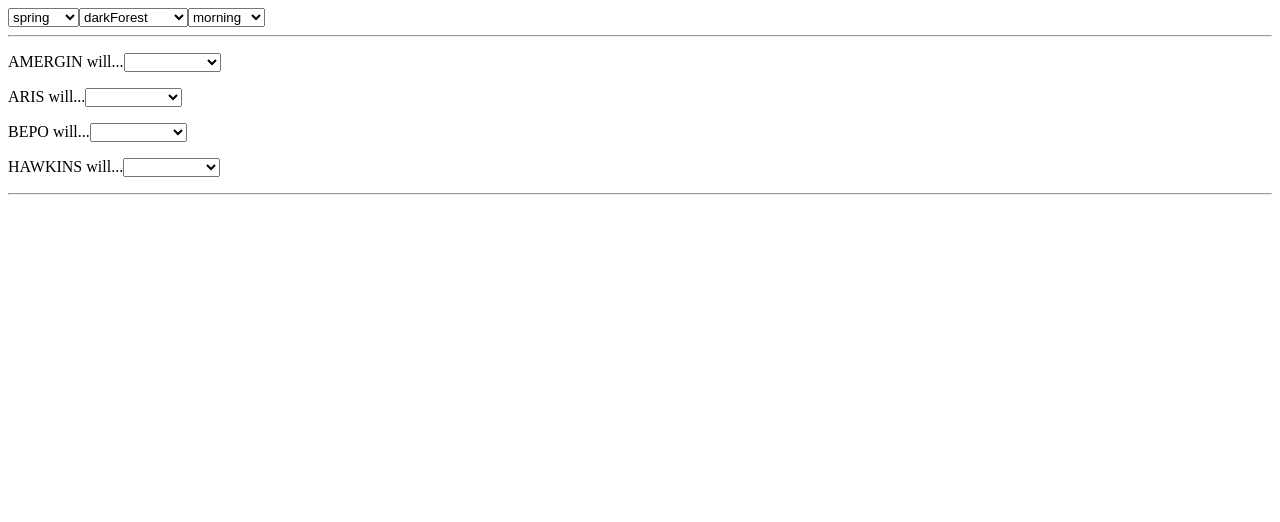
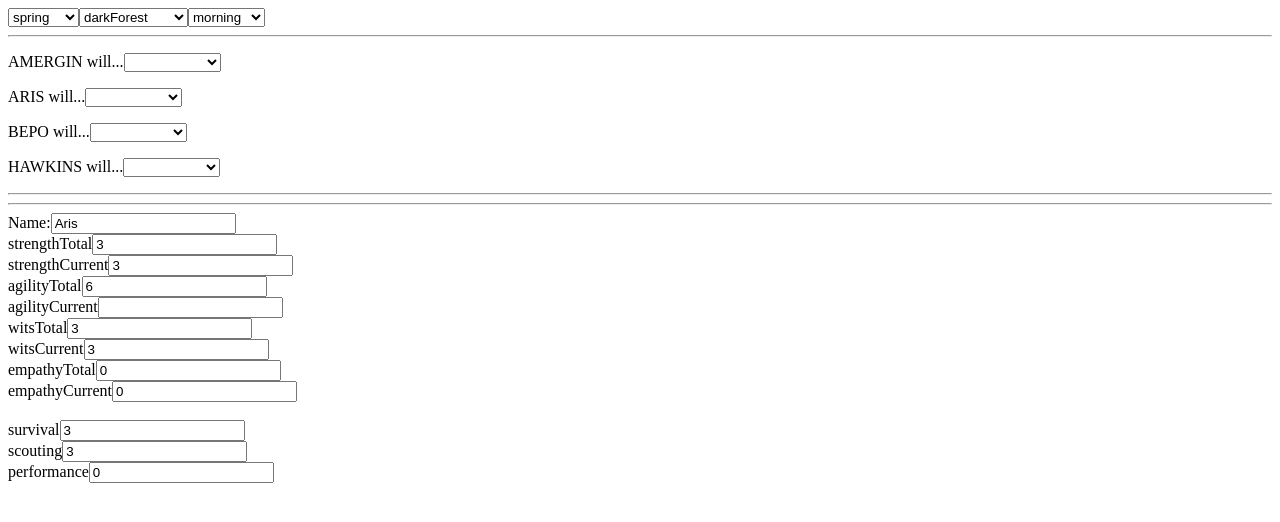
Before and after one commit to tarmann/fl-journeys, a React (Vite) app: page / in a window 1280 px wide. Shown: the top 522 px of the page. Built offline with nearby package versions, Linux system fonts and the light colour scheme.

Commit message:
Add character sheet

```diff
--- a/src/js/App.js
+++ b/src/js/App.js
@@ -10,6 +10,7 @@ import * as performActivity from './activities';
 
 import UISelect from './components/UISelect';
 import CharacterAction from './components/CharacterAction';
+import CharacterSheet from './components/CharacterSheet';
 
 const App = () => {
   const [activities, setActivities] = useState({});
@@ -78,6 +79,9 @@ const App = () => {
       <hr />
 
       {output}
+
+      <hr />
+      <CharacterSheet char={CHARACTERS.ARIS} />
     </div>
   )
 }
--- /dev/null
+++ b/src/js/components/CharacterSheet.js
@@ -0,0 +1,34 @@
+import { ATTRIBUTES, SKILLS } from "../constants/character";
+
+const UIInput = ({ name, value, onChange }) => (
+  <div>
+    <label>{name}</label>
+    <input type="text" name={name} value={value} onChange={onChange} />
+  </div>
+)
+
+const CharacterSheet = ({ char }) => {
+  const attributes = Object.values(ATTRIBUTES)
+    .map(attr => (
+      <>
+        <UIInput name={`${attr}Total`} value={char[`${attr}Total`]} />
+        <UIInput name={`${attr}Current`} value={char[`${attr}Current`]} />
+      </>
+    ));
+
+  const skills = Object.values(SKILLS)
+    .map(attr => <UIInput name={attr} value={char[attr]} />);
+
+  return (
+    <div>
+      <label>Name:</label>
+      <input type="text" name="name" value={char.name} />
+      <br />
+      {attributes}
+      <br />
+      {skills}
+    </div>
+  )
+}
+
+export default CharacterSheet;
--- a/src/js/constants/character.js
+++ b/src/js/constants/character.js
@@ -1,5 +1,6 @@
 export const ATTRIBUTES = {
-  STREGTH: 'stregth',
+  STRENGTH: 'strength',
+  AGILITY: 'agility',
   WITS: 'wits',
   EMPATHY: 'empathy'
 }
```
